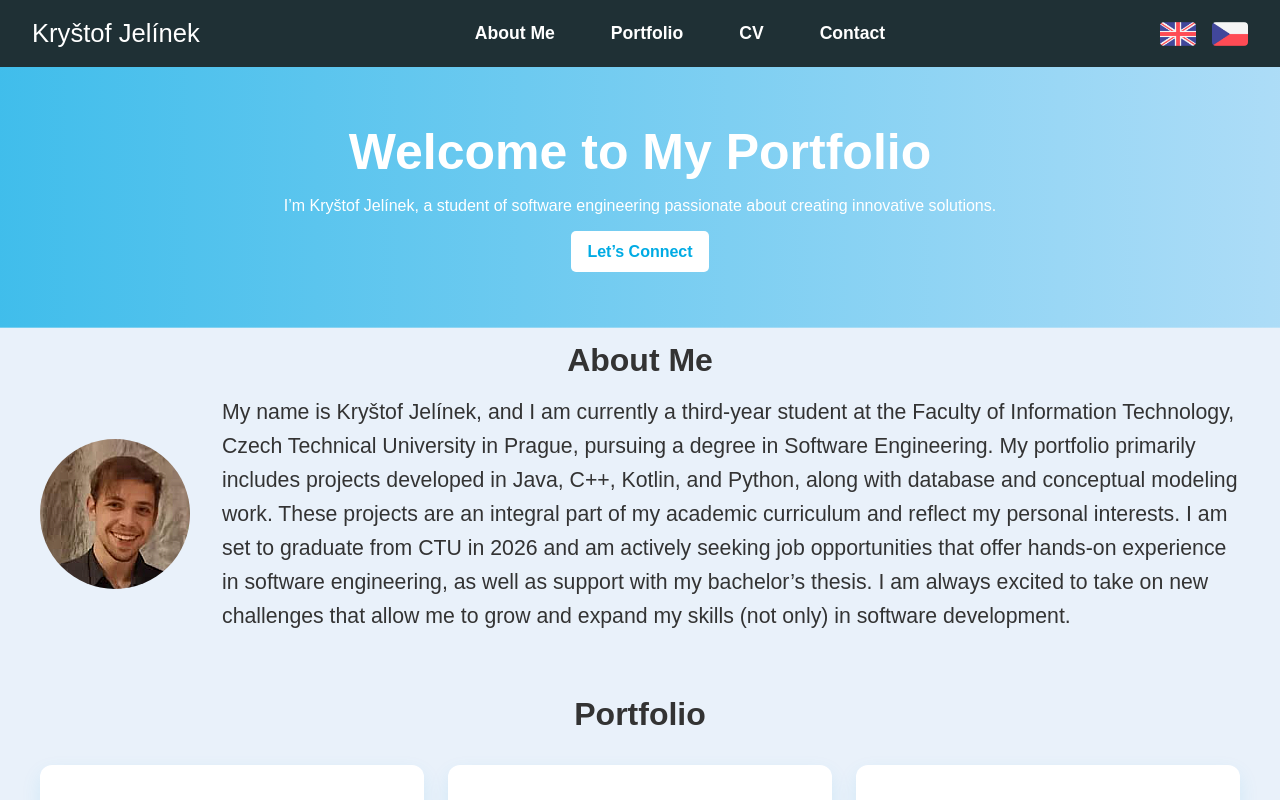
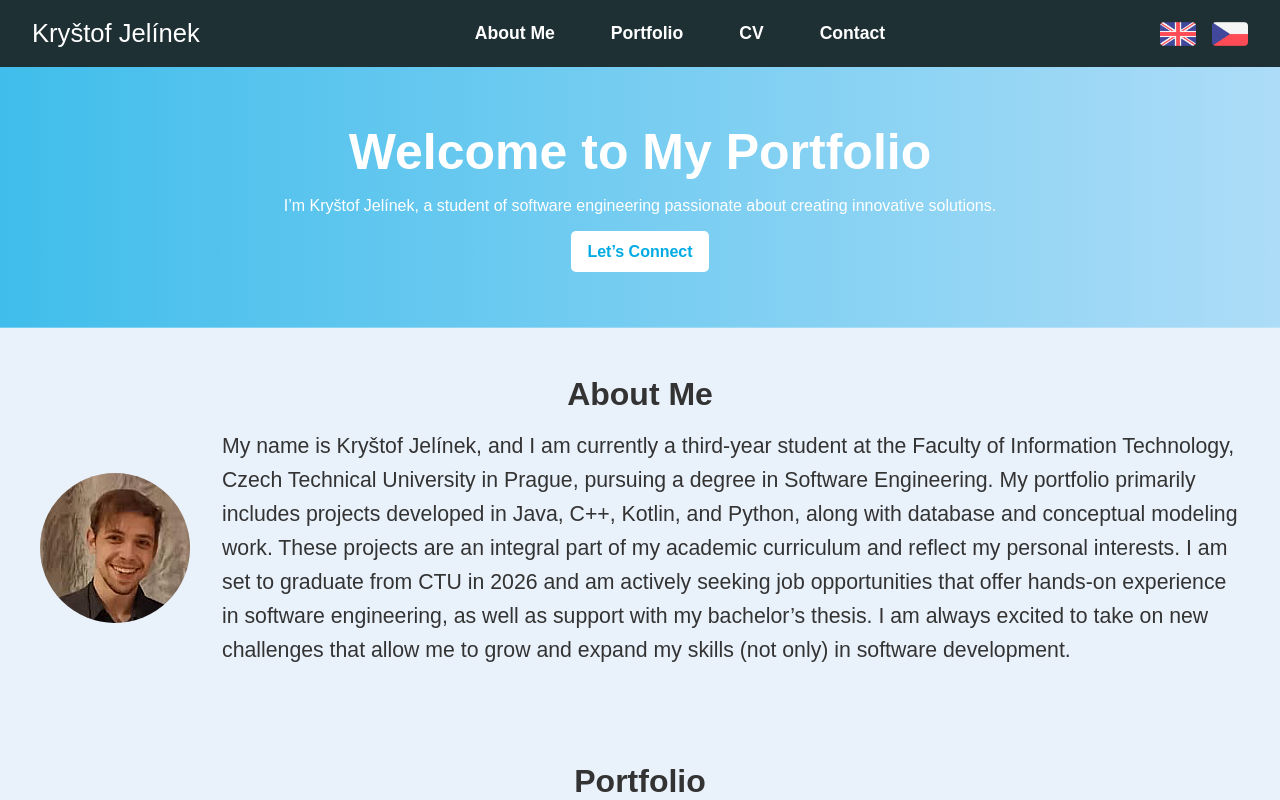
Before and after one commit to Krystof-Jelinek/Portfolio, a Vue app: page / in a window 1280 px wide. Shown: the top 800 px of the page. Built offline with nearby package versions, Linux system fonts and the light colour scheme.

Commit message:
:bug: fixed bug for smaller screens

```diff
--- a/src/components/AboutSection.vue
+++ b/src/components/AboutSection.vue
@@ -40,7 +40,7 @@ const { t } = useI18n()
         justify-content: center;
         align-items: center;
 
-        padding: 0 1rem;
+        padding: 3rem 1rem;
 
         background: #E9F1FA;
 
@@ -52,11 +52,10 @@ const { t } = useI18n()
     .container {
         width: 100%;
         max-width: 1200px;
-
-
-    display: flex;
-    flex-direction: column;
-    align-items: center;
+        display: flex;
+        flex-direction: column;
+        align-items: center;
+        gap: 1 rem;
 
     }
 
--- a/src/components/Navbar.vue
+++ b/src/components/Navbar.vue
@@ -119,7 +119,7 @@
         margin-right: 1rem;
     }
 
-    @media (max-width: 768px) {
+    @media (max-width: 800px) {
 
     .navbar {
         padding: 1rem;
```
